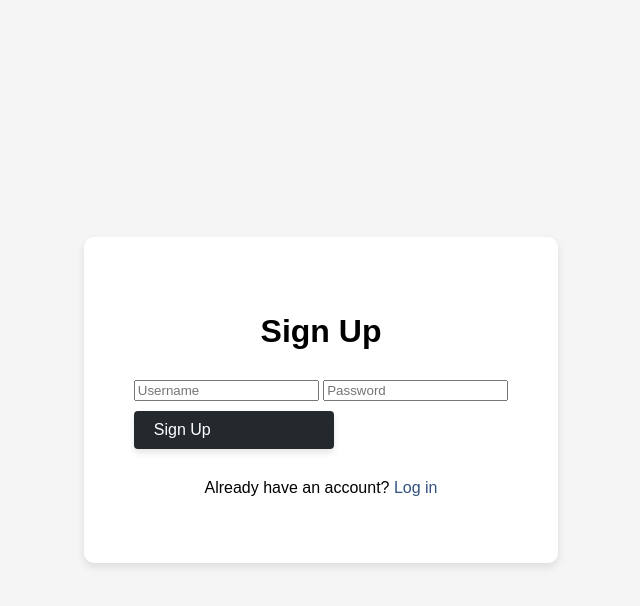
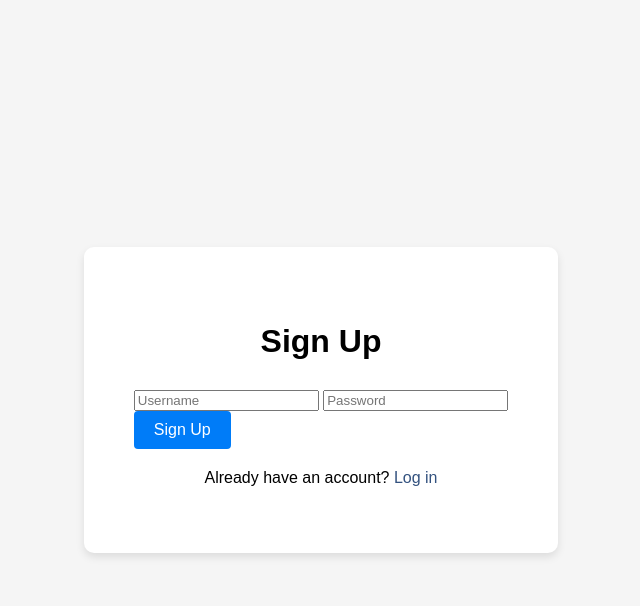
Before and after one commit to PUP-BSIT/project-sixth_sense, a PHP site: page /signup.php in a window 1280 px wide. Shown: the top 606 px of the page, without its empty margins (319-959 px from the left). Run offline with PHP 8.4, Linux system fonts and the light colour scheme.

Commit message:
add new changes

```diff
--- a/MemoirVerse.UI/signup.php
+++ b/MemoirVerse.UI/signup.php
@@ -3,7 +3,7 @@
   <head>
     <meta name="viewport" content="width=device-width, initial-scale=1.0" />
     <title>MemoirVerse Sign Up</title>
-    <link rel="stylesheet" href="./index.css" />
+    <link rel="stylesheet" href="./testingindex.css" />
   </head>
   <body>
     <div class="container">
@@ -16,7 +16,7 @@
             name="password"
             placeholder="Password"
             required/>
-          <button type="submit" class="signin-btn github">Sign Up</button>
+          <button type="submit" class="login-signup-btn">Sign Up</button>
         </form>
         <p class="login-link">
           Already have an account?
--- a/MemoirVerse.UI/index.css
+++ b/MemoirVerse.UI/testingindex.css
@@ -65,12 +65,12 @@ body {
   font-family: 'Google Sans', sans-serif;
 }
 
-.signin-btn.github {
+.login-signup-btn {
   padding: 10px 20px;
     font-size: 16px;
     font-weight: 500;
     color: white;
-    background-color: #24292e; /* GitHub's brand color */
+    background-color: #007cf8;
     border: none;
     border-radius: 4px;
     cursor: pointer;
```
